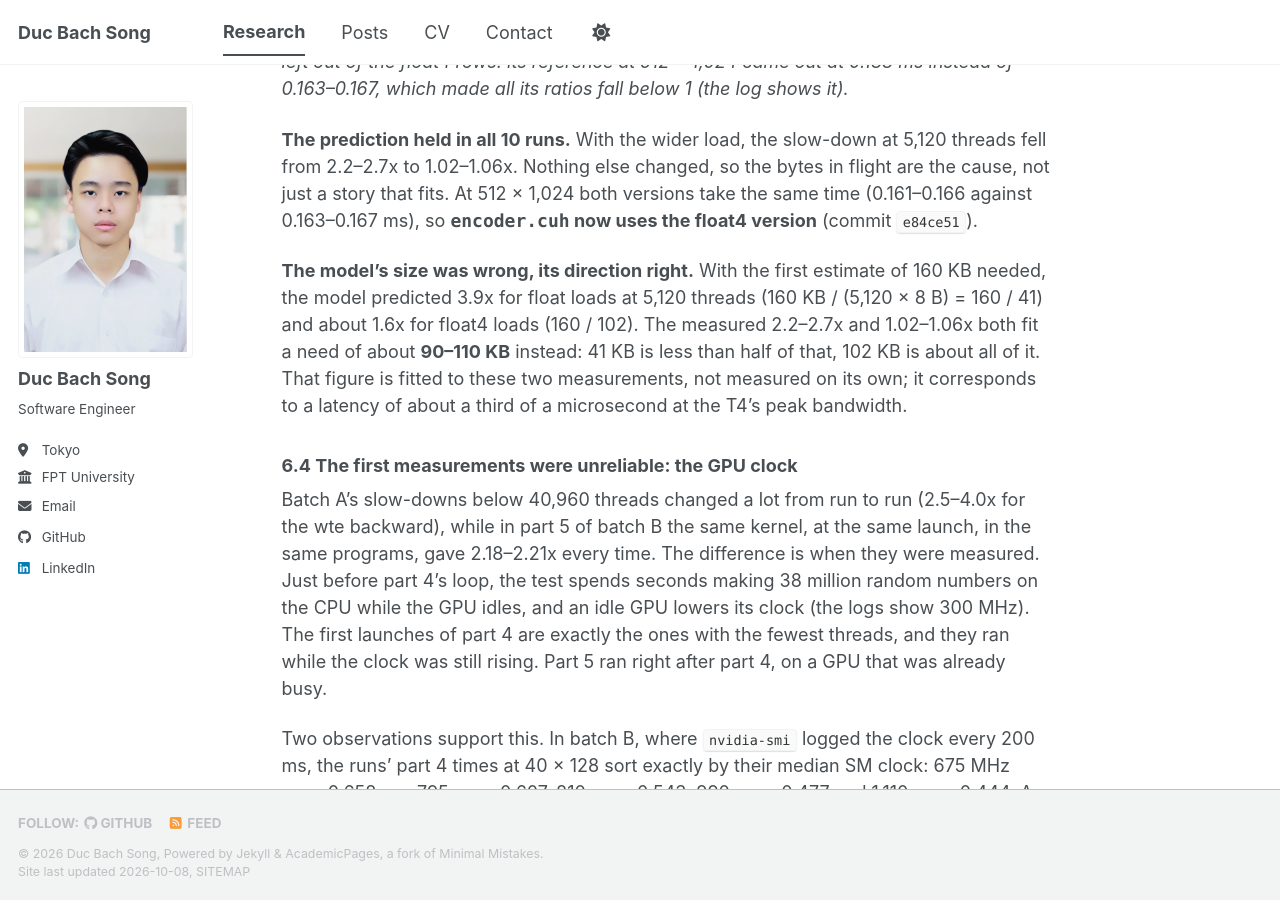
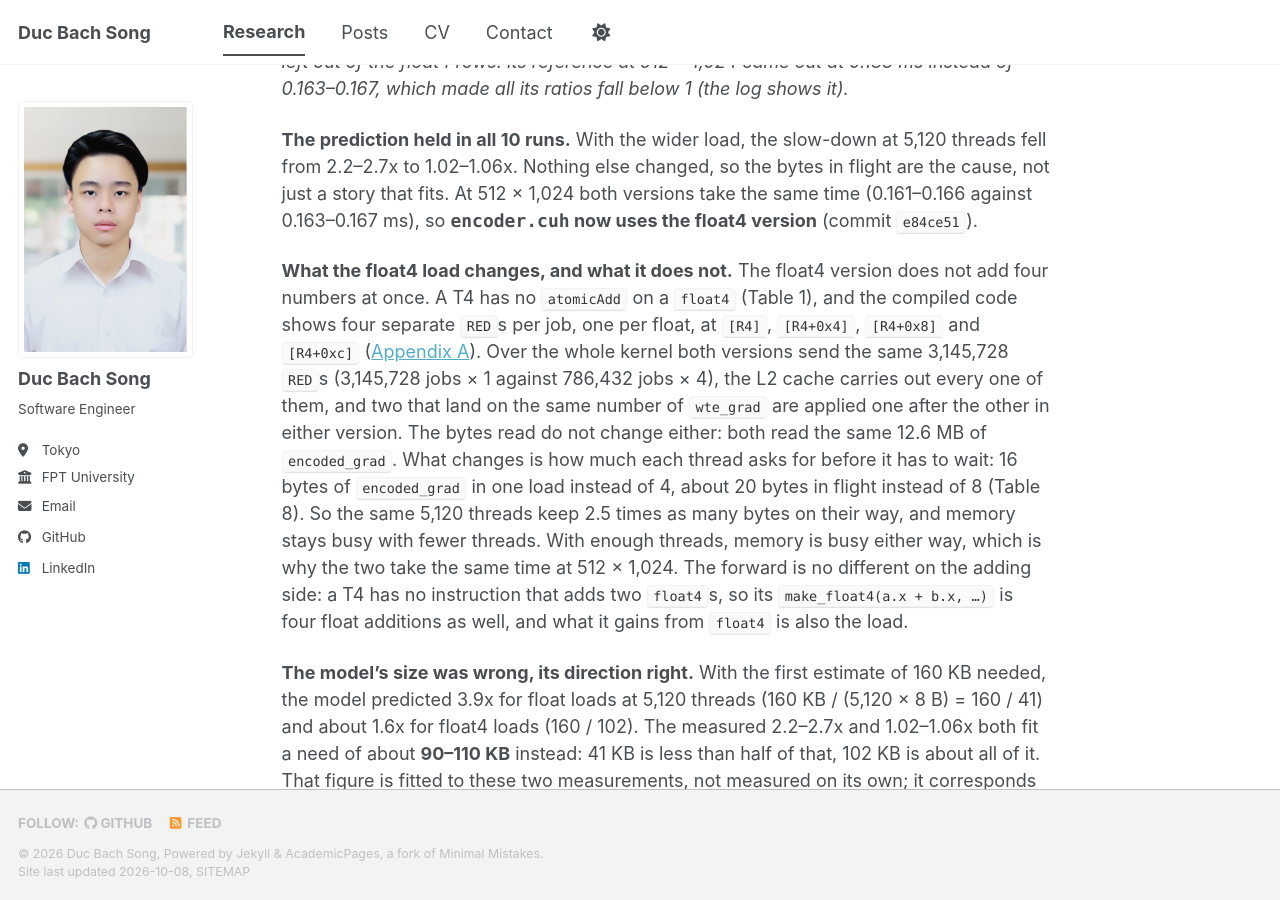
Before and after one commit to ducbachsong/ducbachsong.github.io, a Jekyll site: the page built from _publications/2026-10-07-encoder-launch-sizes.md, in a window 1280 px wide and 900 px high, scrolled down 10161 px. Built offline with Jekyll 4.4.1, drawn with Linux system fonts in a browser that asks for light colours; a style sheet for code colours, icons or effects is not loaded; some of the changed text lies outside the part shown.

Commit message:
Encoder launch sizes: say what the float4 load changes and what it does not
A paragraph in Section 6.3: the float4 wte backward does not add four
numbers at once. The compiled code still sends four RED adds per job, one
per float, and both versions send the same 3,145,728 adds, all carried out
in L2, one after the other when they land on the same number. Both read the
same 12.6 MB. What changes is the bytes each thread asks for before it
waits, 16 instead of 4, so fewer threads keep memory busy. The forward's
make_float4 is four float adds too; it also gains only from the load.

```diff
--- a/_publications/2026-10-07-encoder-launch-sizes.md
+++ b/_publications/2026-10-07-encoder-launch-sizes.md
@@ -327,6 +327,20 @@ which made all its ratios fall below 1 (the log shows it).*
 that fits. At 512 × 1,024 both versions take the same time (0.161–0.166 against 0.163–0.167 ms), so
 **`encoder.cuh` now uses the float4 version** (commit `e84ce51`).
 
+**What the float4 load changes, and what it does not.** The float4 version does not add four numbers
+at once. A T4 has no `atomicAdd` on a `float4` (Table 1), and the compiled code shows four separate
+`RED`s per job, one per float, at `[R4]`, `[R4+0x4]`, `[R4+0x8]` and `[R4+0xc]` ([Appendix
+A](#appendix-a-raw-logs)). Over the whole kernel both versions send the same 3,145,728 `RED`s
+(3,145,728 jobs × 1 against 786,432 jobs × 4), the L2 cache carries out every one of them, and two
+that land on the same number of `wte_grad` are applied one after the other in either version. The
+bytes read do not change either: both read the same 12.6 MB of `encoded_grad`. What changes is how
+much each thread asks for before it has to wait: 16 bytes of `encoded_grad` in one load instead of 4,
+about 20 bytes in flight instead of 8 (Table 8). So the same 5,120 threads keep 2.5 times as many
+bytes on their way, and memory stays busy with fewer threads. With enough threads, memory is busy
+either way, which is why the two take the same time at 512 × 1,024. The forward is no different on
+the adding side: a T4 has no instruction that adds two `float4`s, so its `make_float4(a.x + b.x, …)`
+is four float additions as well, and what it gains from `float4` is also the load.
+
 **The model's size was wrong, its direction right.** With the first estimate of 160 KB needed, the
 model predicted 3.9x for float loads at 5,120 threads (160 KB / (5,120 × 8 B) = 160 / 41) and about
 1.6x for float4 loads (160 / 102). The measured 2.2–2.7x and 1.02–1.06x both fit a need of about
```
